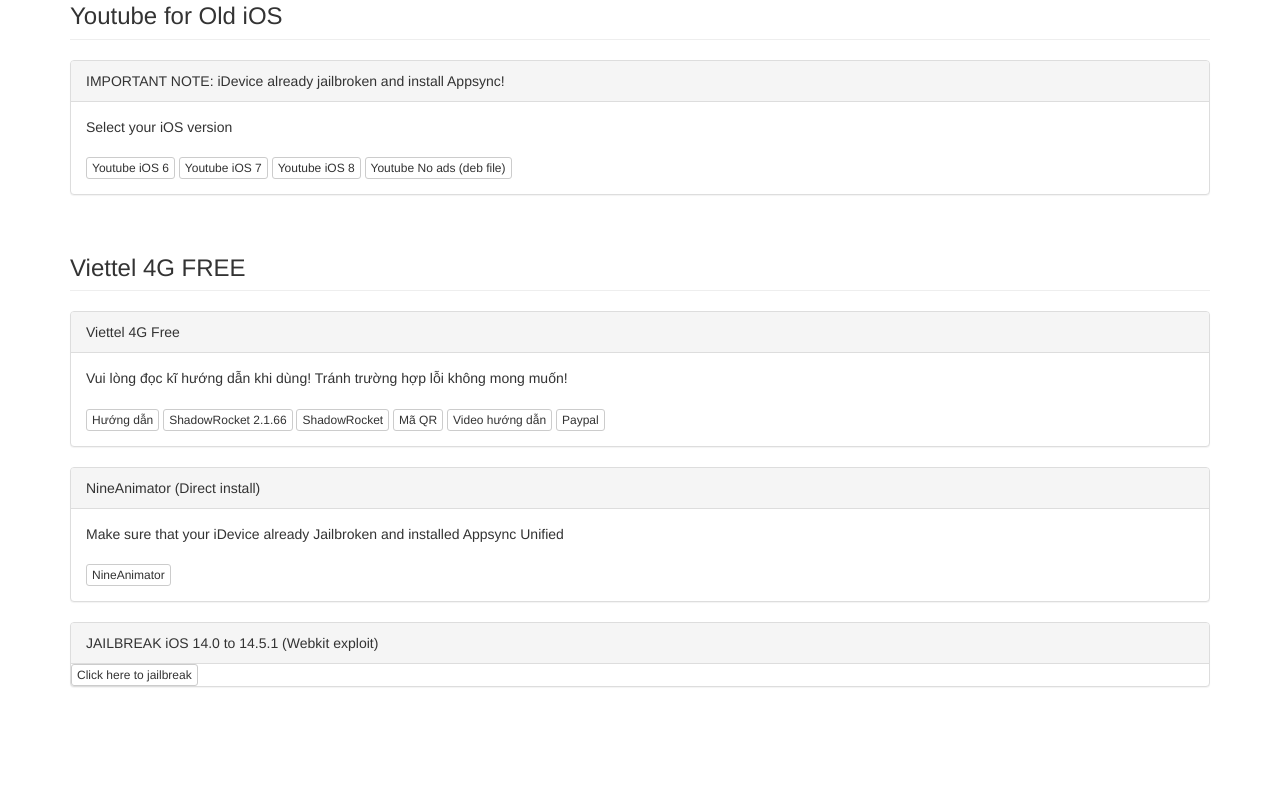
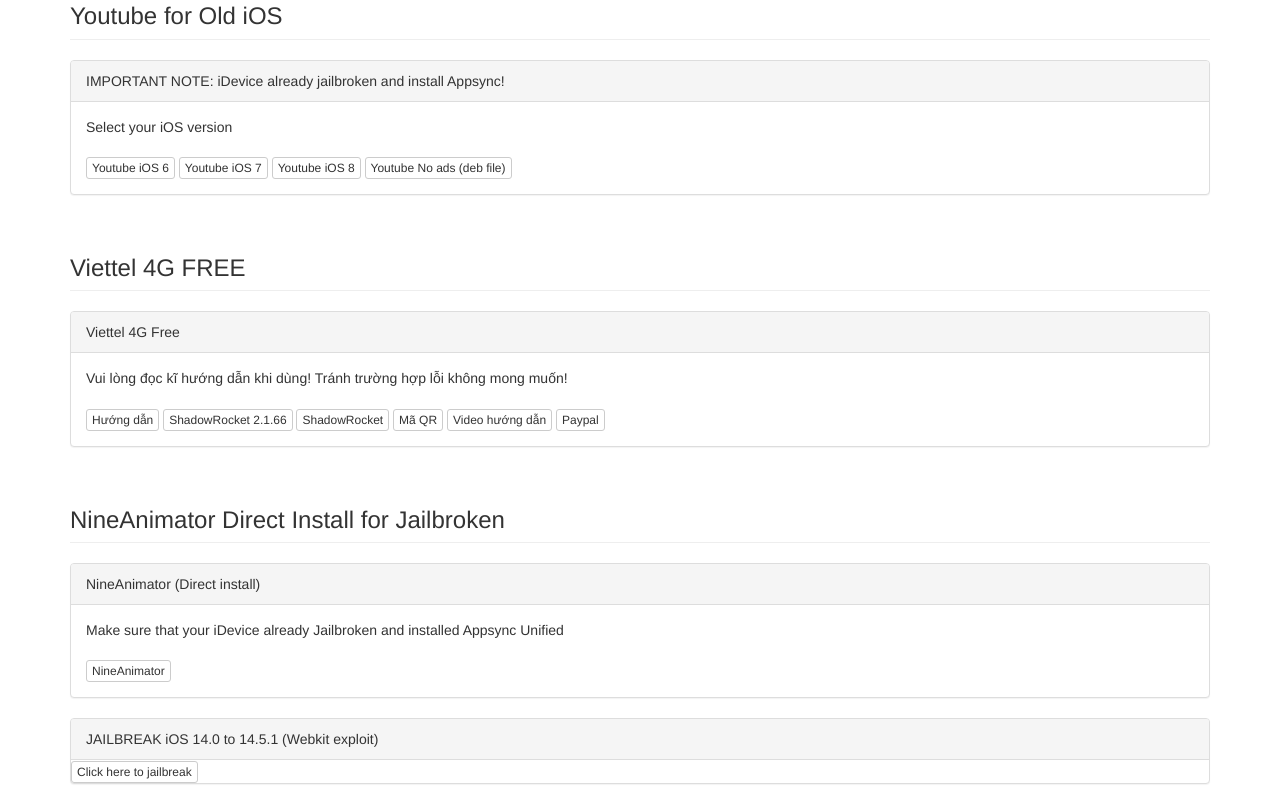
Before and after one commit to 34306/34306.github.io, a plain HTML site: page index.html in a window 1280 px wide. Shown: the part 745-1549 px from the top of the page. Before the commit the page ends 1452 px from the top, so only its background shows below. Drawn offline with nearby package versions, Linux system fonts and the light colour scheme.

Commit message:
Update index.html

```diff
--- a/index.html
+++ b/index.html
@@ -82,6 +82,9 @@
 	</div>
 </div>
 <div class="container">
+  <h3 id="wells" class="page-header">NineAnimator Direct Install for Jailbroken</h3>
+</div>
+<div class="container">
 	<div class="panel panel-default">
 	  <div class="panel-heading">NineAnimator (Direct install)</div>
 	  <div class="panel-body">
```
